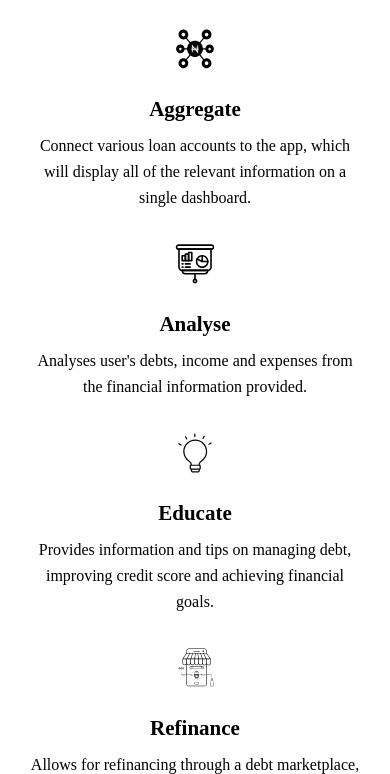
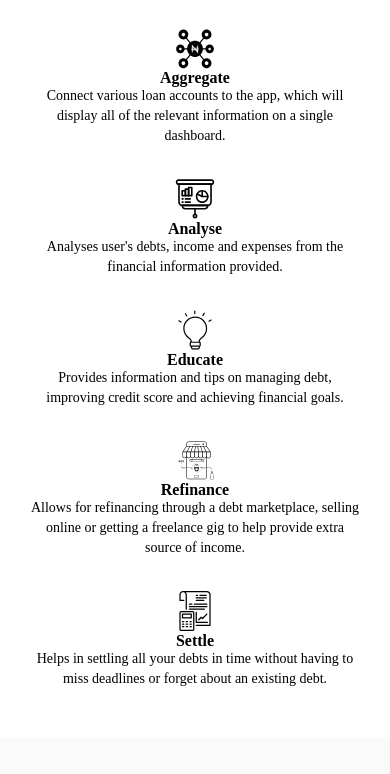
Before and after one commit to Dhrey07/DettyFinance, a website: page index.html in a window 390 px wide. Shown: the part 659-1433 px from the top of the page. Drawn offline with nearby package versions, Linux system fonts and the light colour scheme; a script that the page names is missing; a web font is replaced by a local one.

Commit message:
Mobile XIIb

```diff
--- a/index.html
+++ b/index.html
@@ -64,9 +64,7 @@
           </div>
           <img src="/Images/background1.svg" alt="">
 
-          <img data-aos="fade-up"
-          data-aos-anchor-placement="bottom-bottom"
-          data-aos-delay="500" data-aos-duration="1000" src="Images/landing-img.svg" alt="Description" />
+          <img  src="Images/landing-img.svg" alt="Description" />
         </div>
       </div>
 
--- a/styles.css
+++ b/styles.css
@@ -587,7 +587,13 @@ footer p{
 
     }
     .offer-info h3{
-        margin-top: 1rem;
+        margin-top: 0.1rem;
+        font-size: 1rem;
+        line-height: 1rem;
+    }
+    .offer-info p{
+        font-size: 0.875rem;
+        line-height: 1.25rem;
     }
     .container-2-upper p{
         margin-bottom: 2rem;
```
Also changed, not shown: 1 other file.
